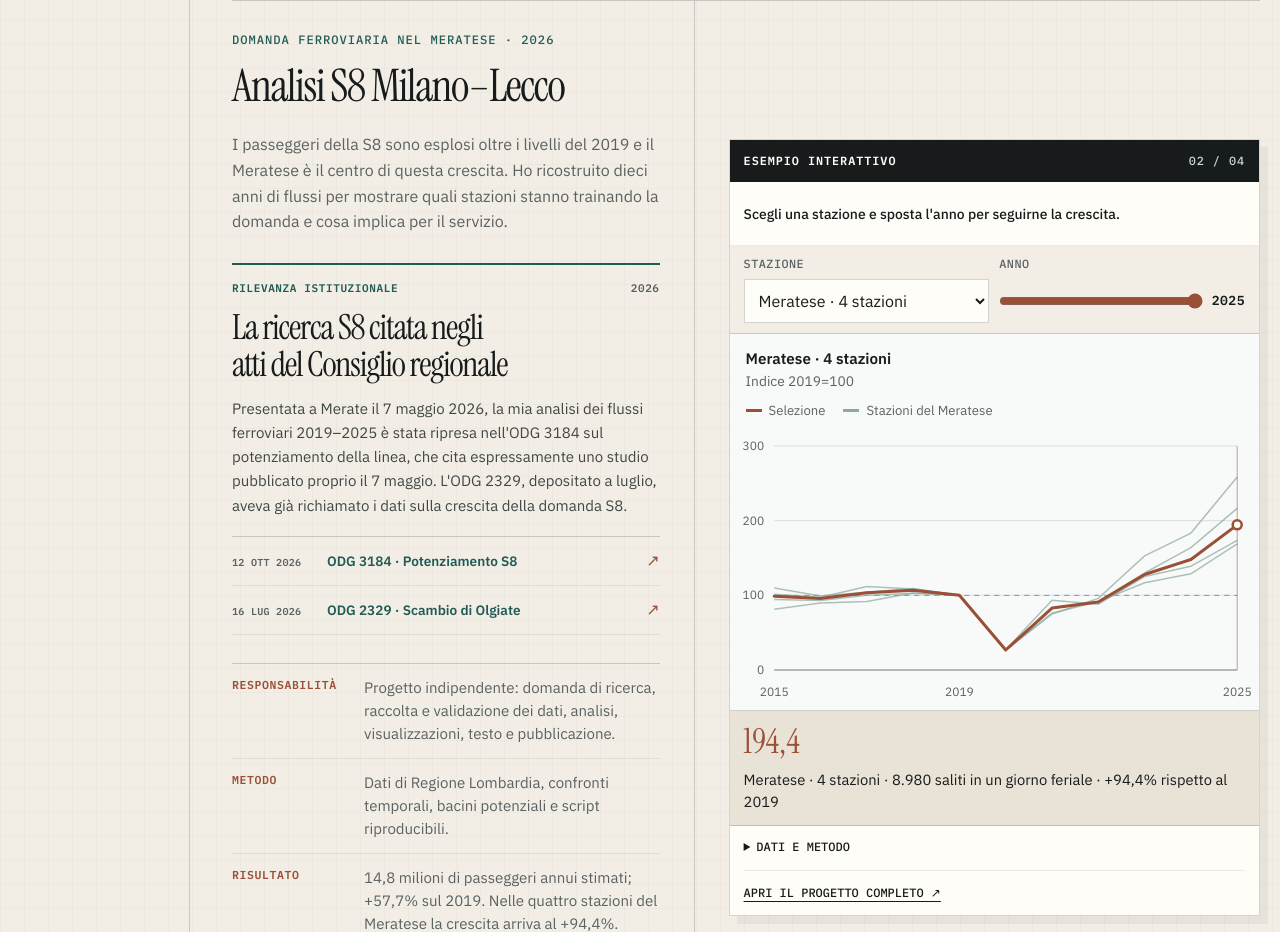
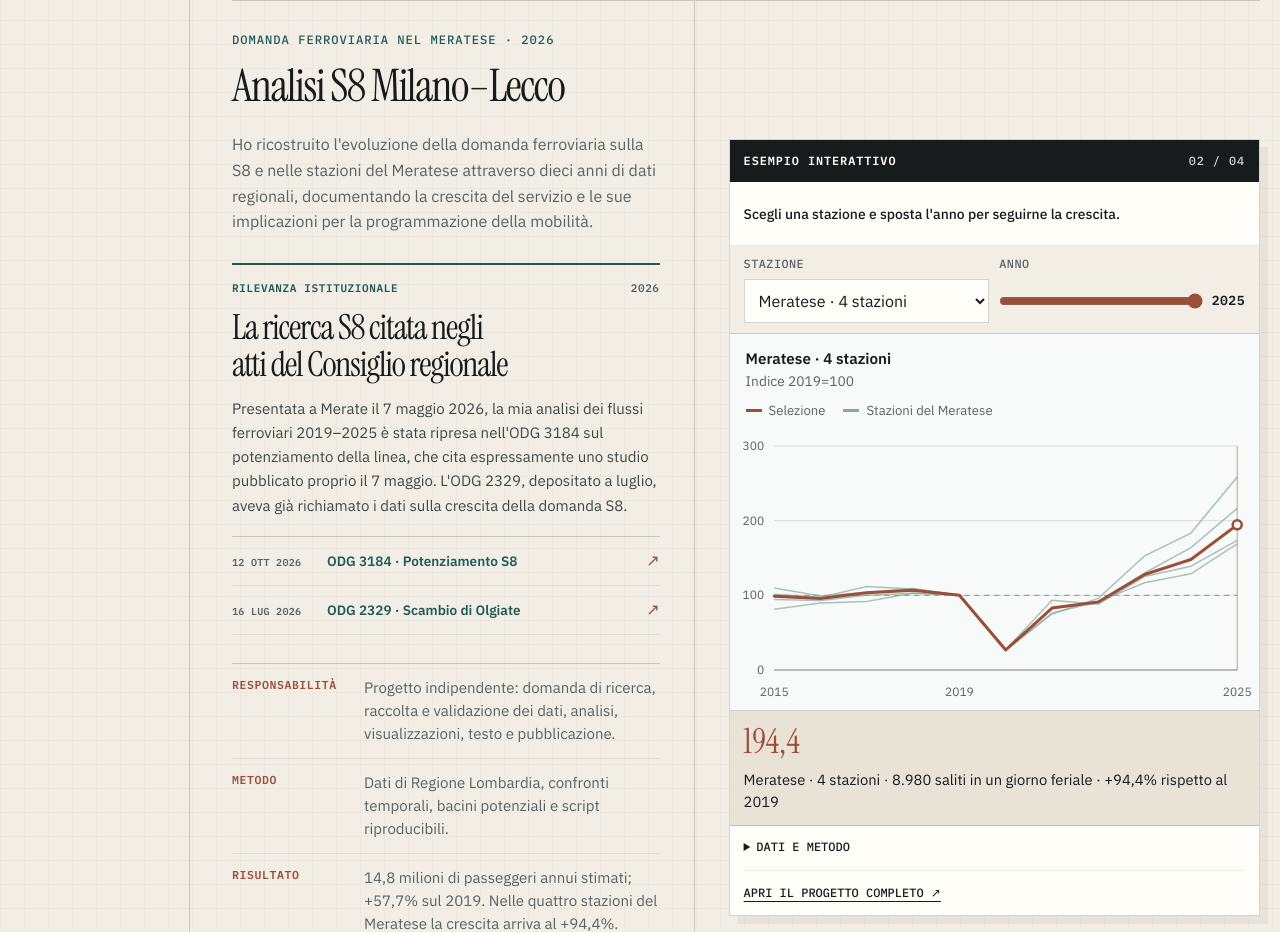
Before and after one commit to simoneghezzicolombo/simoneghezzicolombo.github.io, a plain HTML site: page index.html in a window 1280 px wide. Shown: the part 2740-3672 px from the top of the page. Drawn offline with Linux system fonts and the light colour scheme.

Commit message:
Refine S8 research description for professional portfolio presentation

```diff
--- a/index.html
+++ b/index.html
@@ -1220,7 +1220,7 @@
               <div>
                 <div class="project-kicker" data-i18n="p2Kicker">Domanda ferroviaria nel Meratese · 2026</div>
                 <h3 data-i18n="p2Title">Analisi S8 Milano-Lecco</h3>
-                <p data-i18n="p2Copy">I passeggeri della S8 sono esplosi oltre i livelli del 2019 e il Meratese è il centro di questa crescita. Ho ricostruito dieci anni di flussi per mostrare quali stazioni stanno trainando la domanda e cosa implica per il servizio.</p>
+                <p data-i18n="p2Copy">Ho ricostruito l'evoluzione della domanda ferroviaria sulla S8 e nelle stazioni del Meratese attraverso dieci anni di dati regionali, documentando la crescita del servizio e le sue implicazioni per la programmazione della mobilità.</p>
                 <div class="project-recognition" aria-labelledby="s8-institutional-title">
                   <div class="project-recognition-head">
                     <span class="project-recognition-label" data-i18n="p2RecognitionLabel">Rilevanza istituzionale</span>
@@ -1474,7 +1474,7 @@
         p2RecognitionJul: "ODG 2329 · Scambio di Olgiate",
         p2Kicker: "Domanda ferroviaria nel Meratese · 2026",
         p2Title: "Analisi S8 Milano–Lecco",
-        p2Copy: "I passeggeri della S8 sono esplosi oltre i livelli del 2019 e il Meratese è il centro di questa crescita. Ho ricostruito dieci anni di flussi per mostrare quali stazioni stanno trainando la domanda e cosa implica per il servizio.",
+        p2Copy: "Ho ricostruito l'evoluzione della domanda ferroviaria sulla S8 e nelle stazioni del Meratese attraverso dieci anni di dati regionali, documentando la crescita del servizio e le sue implicazioni per la programmazione della mobilità.",
         p2Role: "Progetto indipendente: domanda di ricerca, raccolta e validazione dei dati, analisi, visualizzazioni, testo e pubblicazione.",
         p2Method: "Dati di Regione Lombardia, confronti temporali, bacini potenziali e script riproducibili.",
         p2Result: "14,8 milioni di passeggeri annui stimati; +57,7% sul 2019. Nelle quattro stazioni del Meratese la crescita arriva al +94,4%.",
@@ -1609,7 +1609,7 @@
         p2RecognitionJul: "ODG 2329 · Olgiate rail crossover",
         p2Kicker: "Rail demand in the Meratese area · 2026",
         p2Title: "S8 Milan–Lecco analysis",
-        p2Copy: "S8 ridership has surged beyond 2019 levels, with the Meratese area at the centre of that growth. I reconstructed ten years of passenger flows to show which stations are driving demand and what that means for service planning.",
+        p2Copy: "I reconstructed trends in rail demand on the S8 line and at stations in the Meratese area using ten years of regional data, documenting passenger growth and its implications for transport planning.",
         p2Role: "Independent project: research question, data collection and validation, analysis, visualisation, writing and publication.",
         p2Method: "Regione Lombardia data, temporal comparisons, potential catchments and reproducible scripts.",
         p2Result: "An estimated 14.8 million annual passengers; +57.7% versus 2019. Across the four Meratese stations, growth reaches +94.4%.",
```
